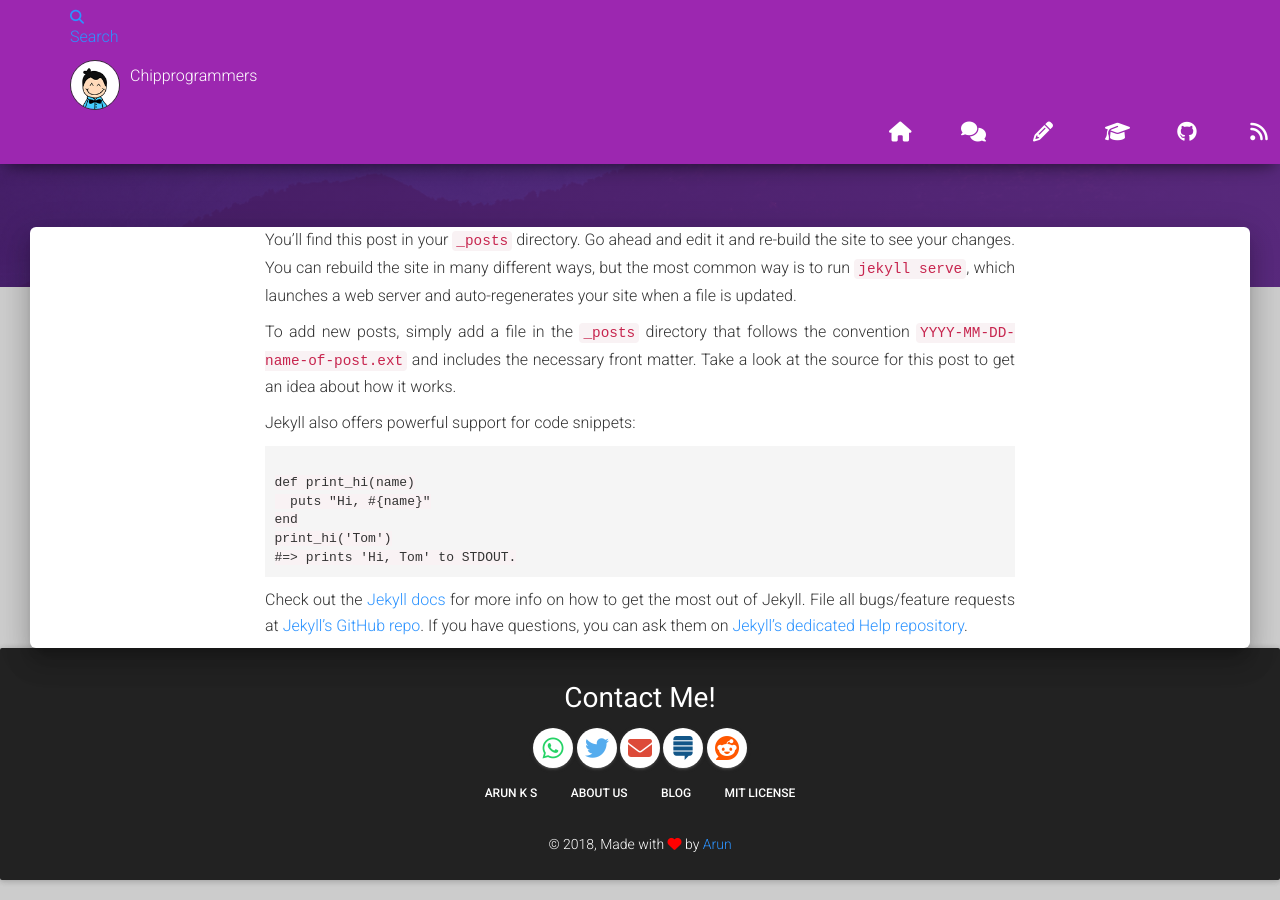
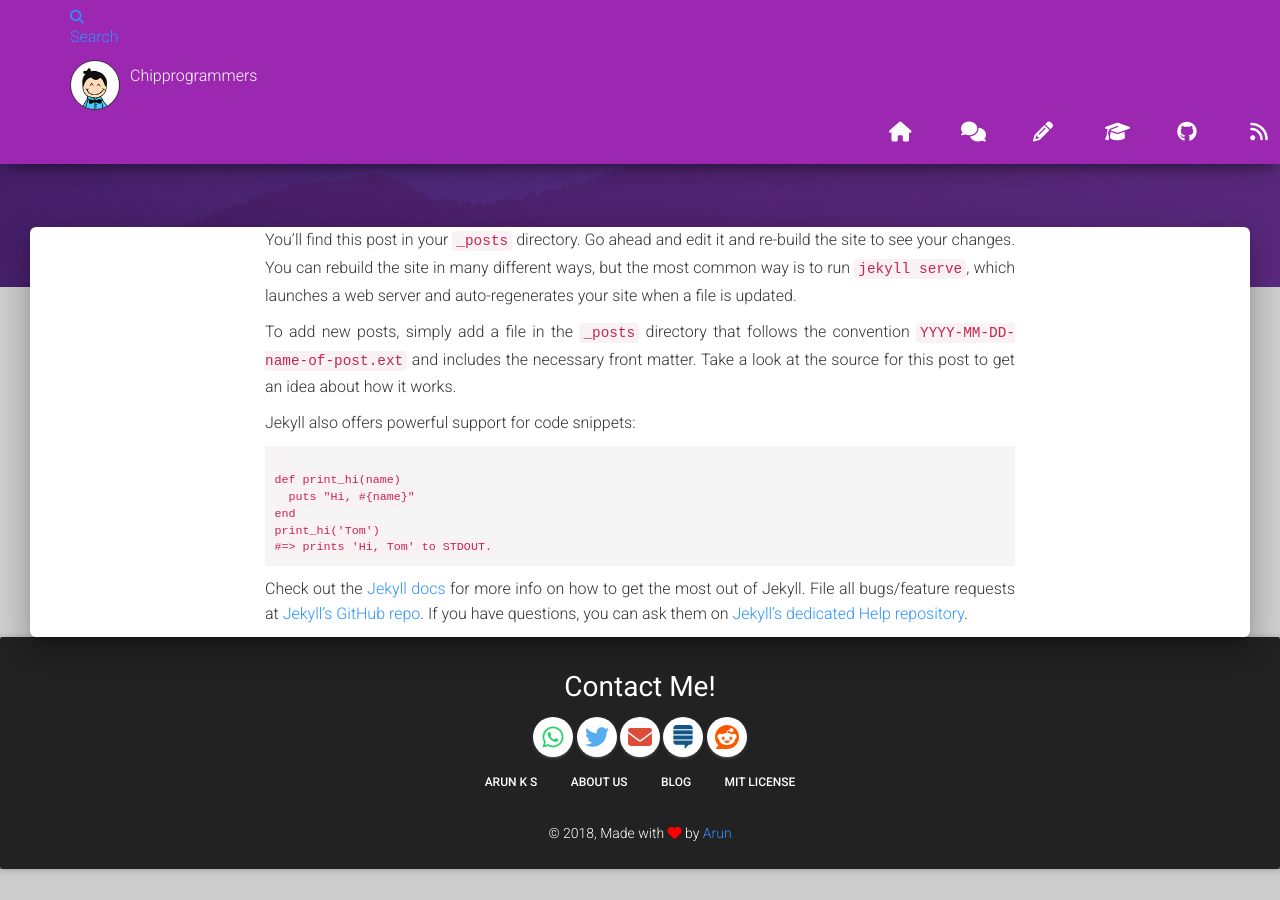
Before and after one commit to tip4programs/imbue, a Jekyll site: the page built from _posts/2016-04-24-welcome-to-jekyll.md, in a window 1280 px wide and 900 px high, scrolled down 523 px. Built offline with Jekyll 4.4.1, drawn with Linux system fonts in a browser that asks for light colours; nearby versions of some CDN libraries.

Commit message:
Update syntax_highlight.css

```diff
--- a/asset/css/syntax_highlight.css
+++ b/asset/css/syntax_highlight.css
@@ -29,14 +29,14 @@ pre {
     background-color: #f5f5f5;
 }
 
-pre code {
+/* pre code {
     padding: 0;
     font-size: inherit;
     color: inherit;
     white-space: pre-wrap;
-   /* background-color: transparent; */
+    background-color: transparent;
     border-radius: 0
-}
+} */
 
 .highlight .hll { background-color: #49483e }
 .highlight  { background: #272822; color: #f8f8f2 }
```
